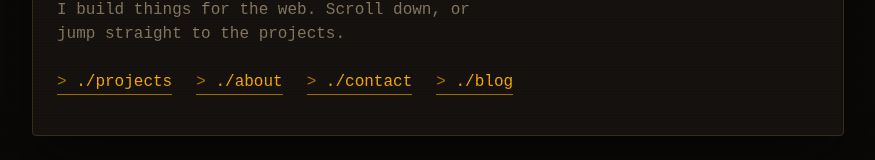
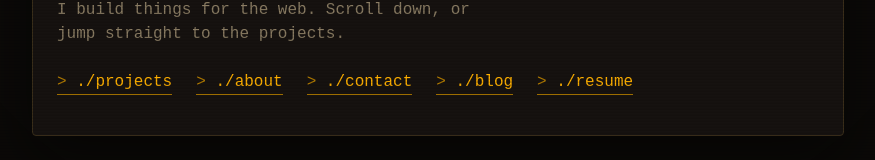
Before and after one commit to NduNdu21/ndumiso-mbangeleli, a React app: page / in a window 1280 px wide. Shown: the part 448-608 px from the top of the page, without its empty margins (202-1077 px from the left). Built offline with nearby package versions, Linux system fonts and the light colour scheme; the HTML template or start-up script is replaced by a standard one.

Commit message:
Add downloadable CV for recruiters

```diff
--- a/src/sections/Hero.jsx
+++ b/src/sections/Hero.jsx
@@ -59,10 +59,12 @@ export default function Hero() {
                     { href: "#about", label: "./about" },
                     { href: "#contact", label: "./contact" },
                     { href: "/blog", label: "./blog" },
+                    { href: "/CV.docx", label: "./resume", download: true },
                   ].map((link) => (
                     <a
                       key={link.href}
                       href={link.href}
+                      download={link.download}
                       className="border-b-0 before:content-['>_'] before:text-amber-dim"
                     >
                       {link.label}
```
Also changed, not shown: 1 other file (tests, documents, lock files or other folders).
